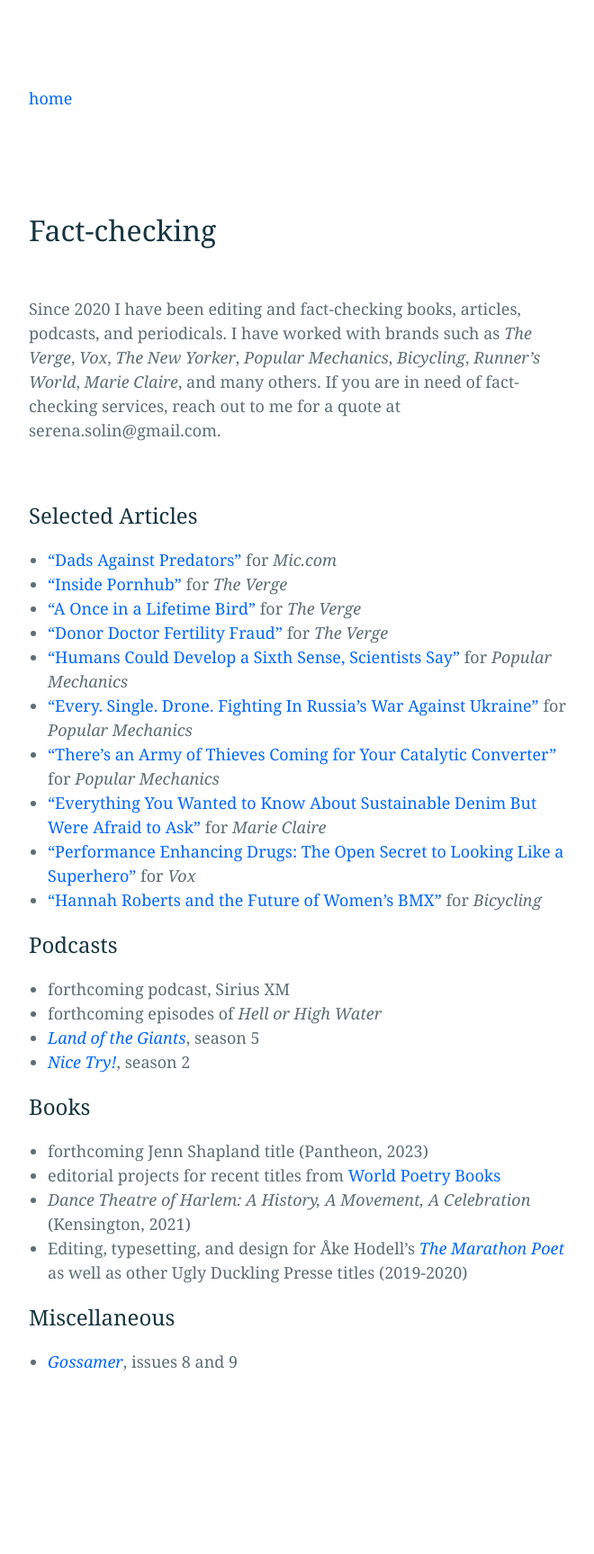
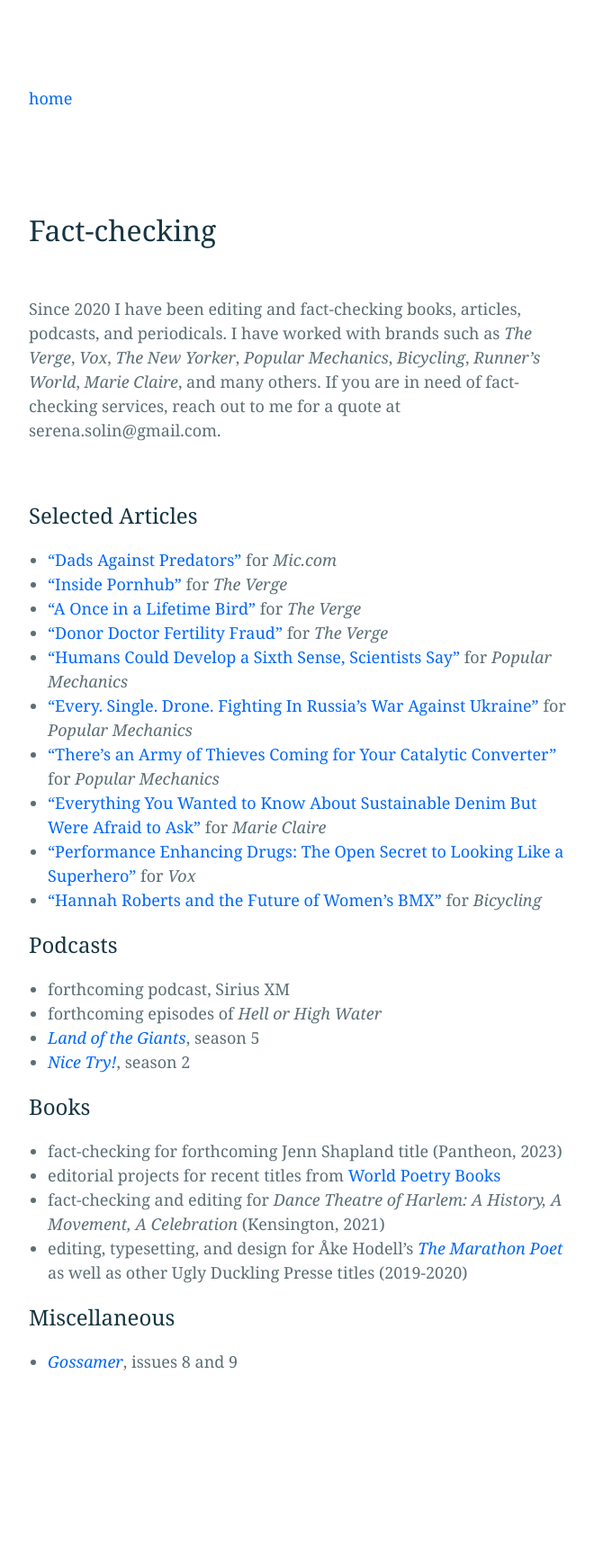
Before and after one commit to bliss-st/ss-website, a Jekyll site: the page built from factchecking.md, in a window 1280 px wide. Shown: the whole page at 90% size, without its empty margins (308-968 px from the left). Built offline with Jekyll 4.4.1, drawn with Linux system fonts in a browser that asks for light colours.

Commit message:
Update factchecking.md

```diff
--- a/factchecking.md
+++ b/factchecking.md
@@ -29,10 +29,10 @@
 <br>
 
 ## Books
-* forthcoming Jenn Shapland title (Pantheon, 2023)
+* fact-checking for forthcoming Jenn Shapland title (Pantheon, 2023)
 * editorial projects for recent titles from <a href="worldpoetrybooks.com">World Poetry Books</a>
-* <em>Dance Theatre of Harlem: A History, A Movement, A Celebration</em> (Kensington, 2021)
-* Editing, typesetting, and design for Åke Hodell's <a href="https://uglyducklingpresse.org/publications/the-marathon-poet/"><em>The Marathon Poet</em></a> as well as other Ugly Duckling Presse titles (2019-2020)
+* fact-checking and editing for <em>Dance Theatre of Harlem: A History, A Movement, A Celebration</em> (Kensington, 2021)
+* editing, typesetting, and design for Åke Hodell's <a href="https://uglyducklingpresse.org/publications/the-marathon-poet/"><em>The Marathon Poet</em></a> as well as other Ugly Duckling Presse titles (2019-2020)
 <br>
 
 ## Miscellaneous
```
